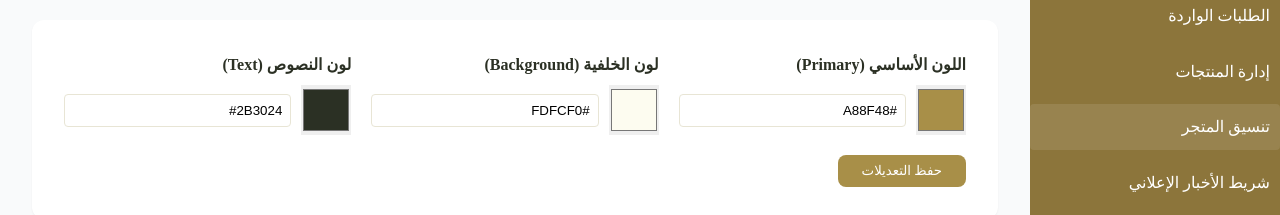
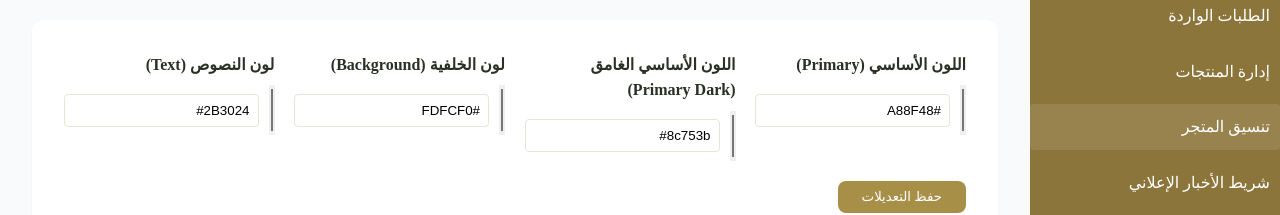
Before and after one commit to ahmedelmadridi/yuri-glow-store, a Next.js app: page /admin/design in a window 1280 px wide. Shown: the part 166-381 px from the top of the page. Built offline with nearby package versions, Linux system fonts and the light colour scheme; no server answers; the database is empty; a web font is replaced by a local one.

Commit message:
fix(admin): add primary dark color setting for sidebar

```diff
--- a/src/app/admin/design/ColorManager.tsx
+++ b/src/app/admin/design/ColorManager.tsx
@@ -7,6 +7,7 @@ import { updateStoreSetting } from '@/app/actions/admin-content';
 export default function ColorManager({ initialSettings }: { initialSettings: any }) {
   const [colors, setColors] = useState({
     color_primary: initialSettings.color_primary || '#A88F48',
+    color_primary_dark: initialSettings.color_primary_dark || '#8c753b',
     color_bg: initialSettings.color_bg || '#FDFCF0',
     color_text: initialSettings.color_text || '#2B3024',
   });
@@ -62,6 +63,24 @@ export default function ColorManager({ initialSettings }: { initialSettings: any
         </div>
 
         <div>
+          <label style={{ display: 'block', marginBottom: '8px', fontWeight: 'bold' }}>اللون الأساسي الغامق (Primary Dark)</label>
+          <div style={{ display: 'flex', gap: '10px', alignItems: 'center' }}>
+            <input
+              type="color"
+              value={colors.color_primary_dark}
+              onChange={(e) => handleColorChange('color_primary_dark', e.target.value)}
+              style={{ width: '50px', height: '50px', cursor: 'pointer', border: 'none', padding: 0 }}
+            />
+            <input
+              type="text"
+              value={colors.color_primary_dark}
+              onChange={(e) => handleColorChange('color_primary_dark', e.target.value)}
+              style={{ padding: '8px', border: '1px solid var(--color-border)', borderRadius: '4px', flex: 1 }}
+            />
+          </div>
+        </div>
+
+        <div>
           <label style={{ display: 'block', marginBottom: '8px', fontWeight: 'bold' }}>لون الخلفية (Background)</label>
           <div style={{ display: 'flex', gap: '10px', alignItems: 'center' }}>
             <input
--- a/src/app/layout.tsx
+++ b/src/app/layout.tsx
@@ -68,6 +68,7 @@ export default async function RootLayout({
   return (
     <html lang="ar" dir="rtl" style={{
       '--color-primary': colors.color_primary || undefined,
+      '--color-primary-dark': colors.color_primary_dark || undefined,
       '--color-bg': colors.color_bg || undefined,
       '--color-text': colors.color_text || undefined,
     } as React.CSSProperties}>
```
